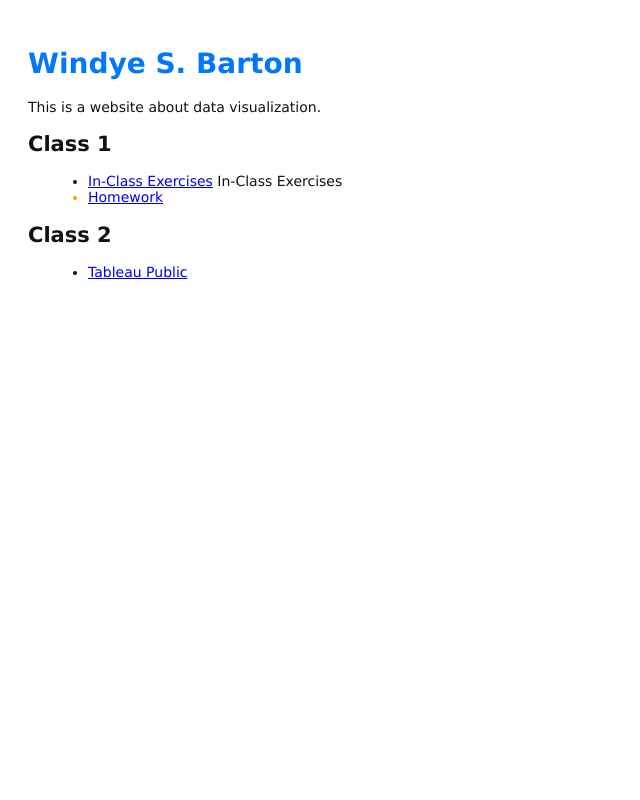
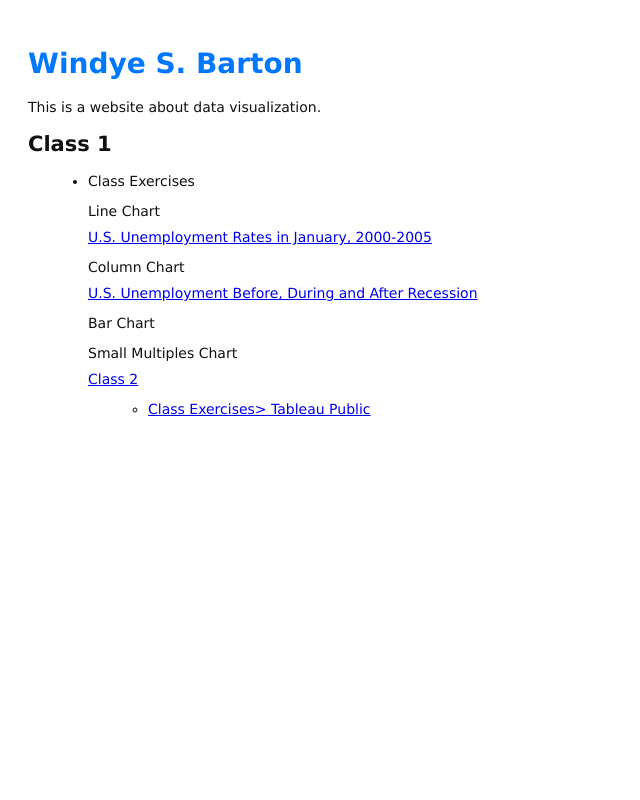
Before and after one commit to wb7378a/datavis, a plain HTML site: page index.html in a window 1280 px wide. Shown: the top 800 px of the page, without its empty margins (0-640 px from the left). Drawn offline with Linux system fonts and the light colour scheme.

Commit message:
Add week 1 class exercises with charts

```diff
--- a/index.html
+++ b/index.html
@@ -13,15 +13,21 @@
 <h2>Class 1</h2>
  <ul>
   	<li>
-      <a href="MMAR.png" target_"blank">In-Class Exercises</a>
-       <a>In-Class Exercises</a>
-    <li style="color: #F90">
-      <a href="orange.html">Homework</a>
-    </li>
-  </ul>
+      <p>Class Exercises</a>
+      <p>Line Chart</p>
+      <a href="line.png">U.S. Unemployment Rates in January, 2000-2005</a>
+      <p>Column Chart</p>
+      <a href="column.png">U.S. Unemployment Before, During and After Recession</a>
+      <p>Bar Chart</p>
+      <a href="U.S. Unemployment Rates by State, Sep. 2015"></a>
+      <p>Small Multiples Chart</p>
+      <a href="U.S. Unemployment Rates by Age and Race, 2015</p>
+      </li>
+      </ul>
 <h2>Class 2</h2>
  <ul>
   	<li>
+  	<p>Class Exercises>
       <a href=https://public.tableau.com/views/U_S_AfricanAmericanPopulation/U_S_AfricanAmericanPopulation?:embed=y&:display_count=yes&:showTabs=y>Tableau Public</a>
       <a href=
       <script type='text/javascript' src='https://public.tableau.com/javascripts/api/viz_v1.js'></script><div class='tableauPlaceholder' style='width: 654px; height: 742px;'><noscript><a href='#'><img alt='U.S. African American Population ' src='https:&#47;&#47;public.tableau.com&#47;static&#47;images&#47;U_&#47;U_S_AfricanAmericanPopulation&#47;U_S_AfricanAmericanPopulation&#47;1_rss.png' style='border: none' /></a></noscript><object class='tableauViz' width='654' height='742' style='display:none;'><param name='host_url' value='https%3A%2F%2Fpublic.tableau.com%2F' /> <param name='site_root' value='' /><param name='name' value='U_S_AfricanAmericanPopulation&#47;U_S_AfricanAmericanPopulation' /><param name='tabs' value='no' /><param name='toolbar' value='yes' /><param name='static_image' value='https:&#47;&#47;public.tableau.com&#47;static&#47;images&#47;U_&#47;U_S_AfricanAmericanPopulation&#47;U_S_AfricanAmericanPopulation&#47;1.png' /> <param name='animate_transition' value='yes' /><param name='display_static_image' value='yes' /><param name='display_spinner' value='yes' /><param name='display_overlay' value='yes' /><param name='display_count' value='yes' /><param name='showVizHome' value='no' /><param name='showTabs' value='y' /><param name='bootstrapWhenNotified' value='true' /></object>
@@ -48,7 +54,10 @@ display : none;
 
 </style>
     <li style="color: #F90">
-      <a href="orange.html">Homework</a>
+      <p>Homework</p>
+      <p>Tableau Public: U.S. Marijuana Approval and Use Rates</p>
+      <script type='text/javascript' src='https://public.tableau.com/javascripts/api/viz_v1.js'></script><div class='tableauPlaceholder' style='width: 1020px; height: 1059px;'><noscript><a href='#'><img alt=' ' src='https:&#47;&#47;public.tableau.com&#47;static&#47;images&#47;U_&#47;U_S_MarijuanaApproval&#47;U_S_MarijuanaApprovalofLegalization&#47;1_rss.png' style='border: none' /></a></noscript><object class='tableauViz' width='1020' height='1059' style='display:none;'><param name='host_url' value='https%3A%2F%2Fpublic.tableau.com%2F' /> <param name='site_root' value='' /><param name='name' value='U_S_MarijuanaApproval&#47;U_S_MarijuanaApprovalofLegalization' /><param name='tabs' value='yes' /><param name='toolbar' value='yes' /><param name='static_image' value='https:&#47;&#47;public.tableau.com&#47;static&#47;images&#47;U_&#47;U_S_MarijuanaApproval&#47;U_S_MarijuanaApprovalofLegalization&#47;1.png' /> <param name='animate_transition' value='yes' /><param name='display_static_image' value='yes' /><param name='display_spinner' value='yes' /><param name='display_overlay' value='yes' /><param name='display_count' value='yes' /><param name='showVizHome' value='no' /><param name='showTabs' value='y' /><param name='bootstrapWhenNotified' value='true' /></object></div>
+
     </li>
   </ul>
 
```
Also changed, not shown: MMAR.png (deleted), bar.png (added), column.png (added), line.png (added), small_mult.png (added).
